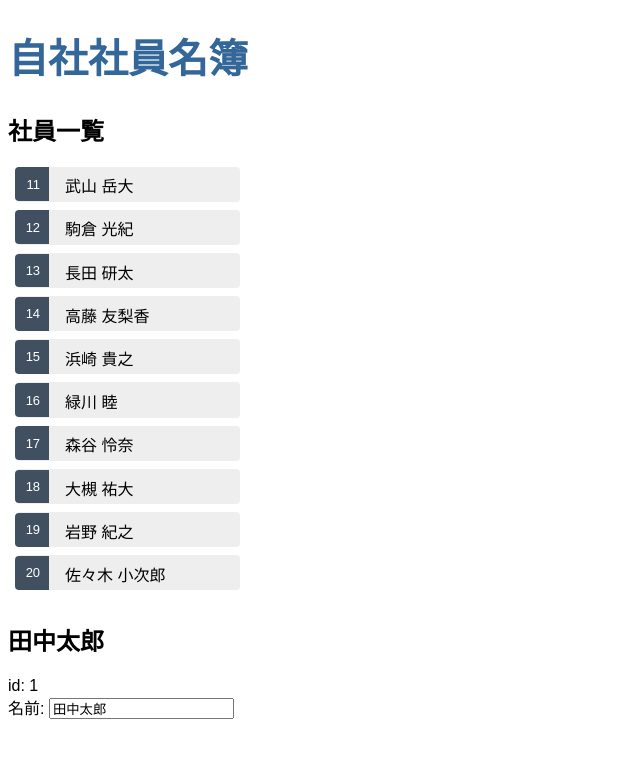
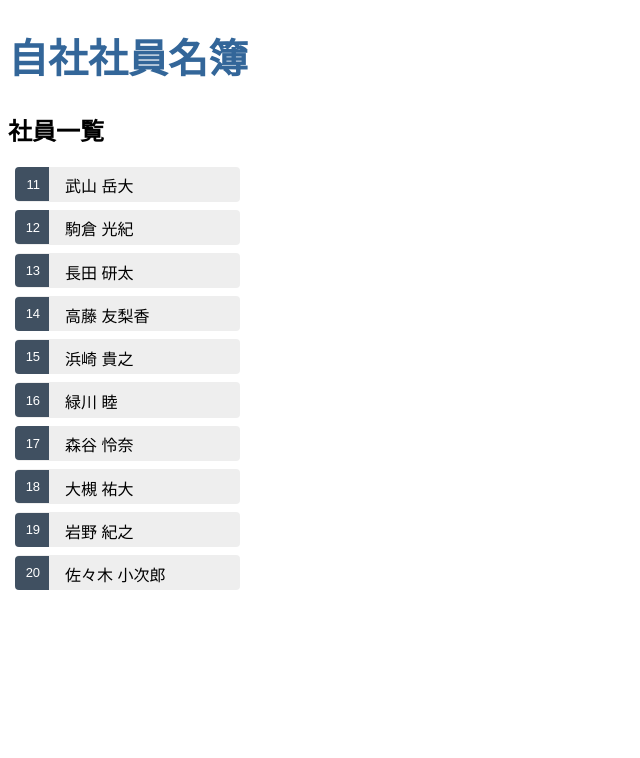
Before and after one commit to kohki-nakamura/-udemy-angular-admin-app, an Angular app: page / in a window 1280 px wide. Shown: the top 758 px of the page, without its empty margins (0-640 px from the left). Built offline with nearby package versions, Linux system fonts and the light colour scheme.

Commit message:
fix: 37. 社員リストを選択可能にする

```diff
--- a/src/app/members/members.component.html
+++ b/src/app/members/members.component.html
@@ -1,14 +1,20 @@
 <h2>社員一覧</h2>
 <ul class="members">
-  <li *ngFor="let member of members">
+  <li
+    *ngFor="let member of members"
+    [class.selected]="member === selectedMember"
+    (click)="onSelect(member)"
+  >
     <span class="badge">{{ member.id }}</span> {{ member.name }}
   </li>
 </ul>
 
-<h2>{{ member.name }}</h2>
-<div><span>id: </span>{{ member.id }}</div>
-<div>
-  <label>名前:
-    <input type="text" [(ngModel)]="member.name" placeholder="名前">
-  </label>
+<div *ngIf="selectedMember">
+  <h2>{{ selectedMember.name }}</h2>
+  <div><span>id: </span>{{ selectedMember.id }}</div>
+  <div>
+    <label>名前:
+      <input type="text" [(ngModel)]="selectedMember.name" placeholder="名前">
+    </label>
+  </div>
 </div>
--- a/src/app/members/members.component.ts
+++ b/src/app/members/members.component.ts
@@ -14,10 +14,15 @@ export class MembersComponent implements OnInit {
     id: 1,
     name: '田中太郎',
   };
+  selectedMember: Member;
 
-  constructor() { }
+  constructor() {}
 
   ngOnInit(): void {
   }
 
+  onSelect(member: Member): void {
+    this.selectedMember = member;
+  }
+
 }
--- a/tsconfig.json
+++ b/tsconfig.json
@@ -25,6 +25,7 @@
     "enableI18nLegacyMessageIdFormat": false,
     "strictInjectionParameters": true,
     "strictInputAccessModifiers": true,
-    "strictTemplates": true
+    "strictTemplates": true,
+    "strictPropertyInitialization": false
   }
 }
```
